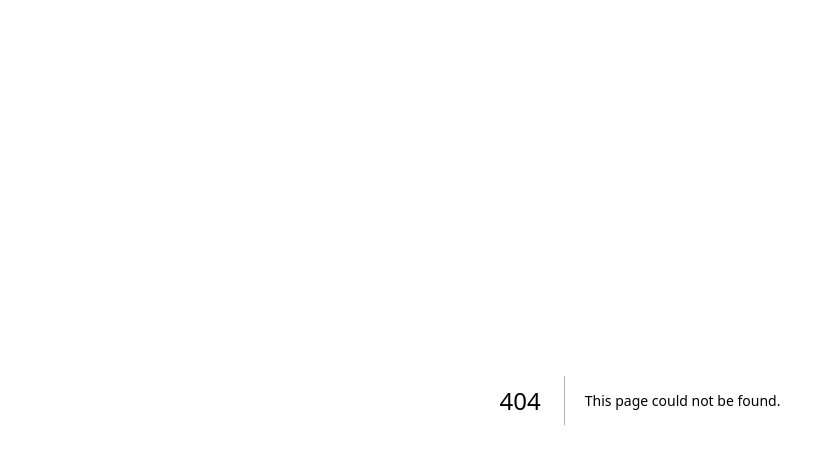
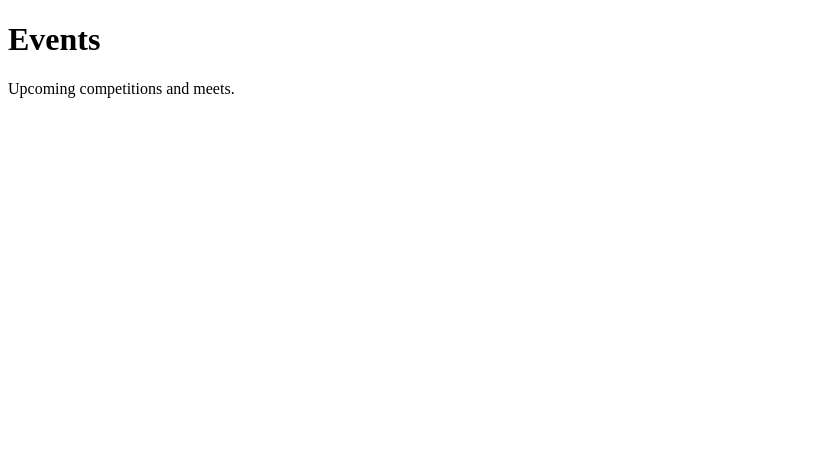
Before and after one commit to IsakeG/Athora-webapp, a Next.js app: page /events in a window 1280 px wide. Before the commit this address had no page. Shown: the top 464 px of the page, without its empty margins (0-835 px from the left). Built offline with nearby package versions, Linux system fonts and the light colour scheme.

Commit message:
Create page.tsx

```diff
--- /dev/null
+++ b/app/events/page.tsx
@@ -0,0 +1,8 @@
+export default function EventsPage() {
+  return (
+    <main>
+      <h1>Events</h1>
+      <p>Upcoming competitions and meets.</p>
+    </main>
+  );
+}
```
